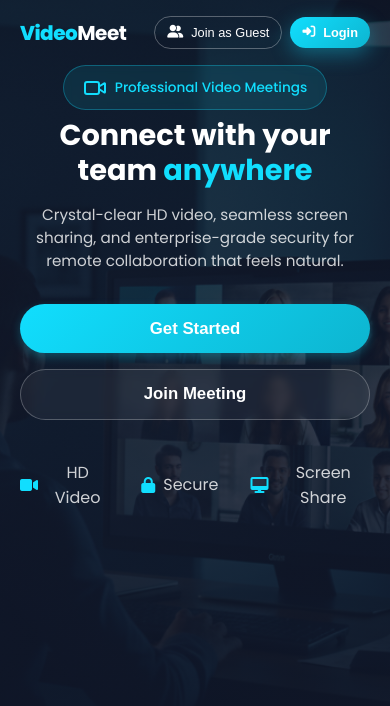
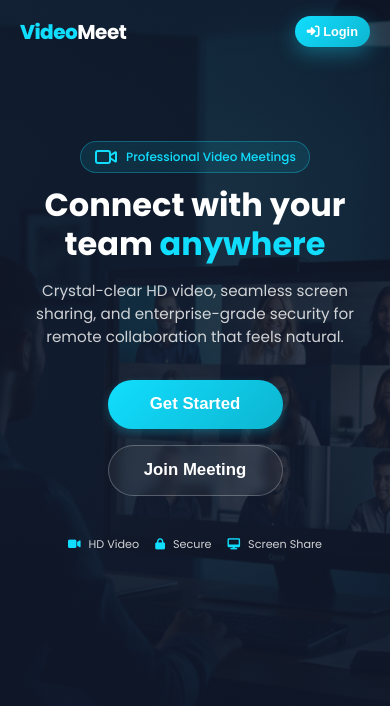
Before and after one commit to AkashRanjanSaikia/video_Meet, a React (Vite) app in the folder frontend/: page / in a window 390 px wide. Shown: the top 706 px of the page. Built offline with nearby package versions, Linux system fonts and the light colour scheme.

Commit message:
changes in landing page

```diff
--- a/frontend/src/styles/landingPage.css
+++ b/frontend/src/styles/landingPage.css
@@ -1,21 +1,30 @@
-.container{
+.container {
   width: 100vw;
   min-height: 100vh;
-  background: linear-gradient(180deg, hsl(220 25% 12%) 0%, hsl(220 25% 10%) 100%);
+  background: linear-gradient(
+    180deg,
+    hsl(220 25% 12%) 0%,
+    hsl(220 25% 10%) 100%
+  );
   color: white;
-  font-family: 'Poppins', sans-serif;
+  font-family: "Poppins", sans-serif;
 }
 
 /* Landing Page Styles */
 .landingPageContainer {
   width: 100vw;
   min-height: 100vh;
-  background: linear-gradient(180deg, rgba(15, 23, 42, 0.8) 0%, rgba(15, 23, 42, 0.9) 100%), url('/4.png');
+  background: linear-gradient(
+      180deg,
+      rgba(15, 23, 42, 0.8) 0%,
+      rgba(15, 23, 42, 0.9) 100%
+    ),
+    url("/4.png");
   background-size: cover;
   background-position: 90% center;
   background-repeat: no-repeat;
   color: white;
-  font-family: 'Poppins', sans-serif;
+  font-family: "Poppins", sans-serif;
 }
 
 /* navBar css */
@@ -126,7 +135,7 @@
 .cta-button.primary:hover {
   background: linear-gradient(135deg, #0db5d0 0%, #11defe 100%);
   transform: translateY(-3px);
-  box-shadow: 0 4px 12px rgba(17, 222, 254, 0.30);
+  box-shadow: 0 4px 12px rgba(17, 222, 254, 0.3);
 }
 .cta-button.secondary {
   background: rgba(255, 255, 255, 0.05);
@@ -190,7 +199,6 @@
   margin-bottom: 0.5rem;
 }
 
-
 @media (max-width: 768px) {
   .landingPageContainer nav {
     padding: 1rem 1.25rem;
@@ -206,10 +214,10 @@
     font-size: 0.85rem;
   }
   .landingMainContainer {
-    flex-direction: column;
-    gap: 1.25rem;
+    display: flex;
+    gap: 1.5rem;
     padding: 0 1.25rem;
-    min-height: auto;
+    justify-content: center;
   }
   .hero-content {
     max-width: 100%;
@@ -223,23 +231,69 @@
   }
   .cta-container {
     flex-direction: column;
-    align-items: stretch;
+    align-items: center;
   }
   .cta-button {
-    width: 100%;
+    width: 50%;
     padding: 0.9rem 1.2rem;
+  }
+  .features-preview {
+    gap: 1rem;
+    justify-content: center;
+    font-size: 0.9rem;
   }
 }
 
 @media (max-width: 480px) {
-  .hero-title {
-    font-size: 1.8rem;
+  .landingPageContainer nav {
+    padding: 1rem 1.25rem;
   }
   .landingPageContainer nav h1 {
     font-size: 1.25rem;
+  }
+  .navlist {
+    gap: 0.5rem;
   }
   .nav-btn {
     padding: 0.5rem 0.75rem;
     font-size: 0.8rem;
   }
+  .guest-btn {
+    display: none;
   }
+  .login-btn {
+    display: block;
+  }
+  .landingMainContainer {
+    align-items: normal;
+    margin-top: 20%;
+  }
+  .hero-badge {
+    font-size: 0.75rem;
+    padding: 0.2rem 0.8rem;
+    margin-bottom: 0.8rem;
+  }
+  .hero-content {
+    max-width: 100%;
+    text-align: center;
+  }
+  .hero-title {
+    font-size: 2rem;
+  }
+  .hero-subtitle {
+    font-size: 0.95rem;
+  }
+  .cta-container {
+    flex-direction: column;
+    align-items: center;
+  }
+  .cta-button {
+    width: 50%;
+    padding: 0.9rem 1.2rem;
+  }
+  .features-preview {
+    gap: 1rem;
+    justify-content: center;
+    font-size: 0.7rem;
+  }
+}
```
Lines whose indentation alone changed are shown as unchanged.
